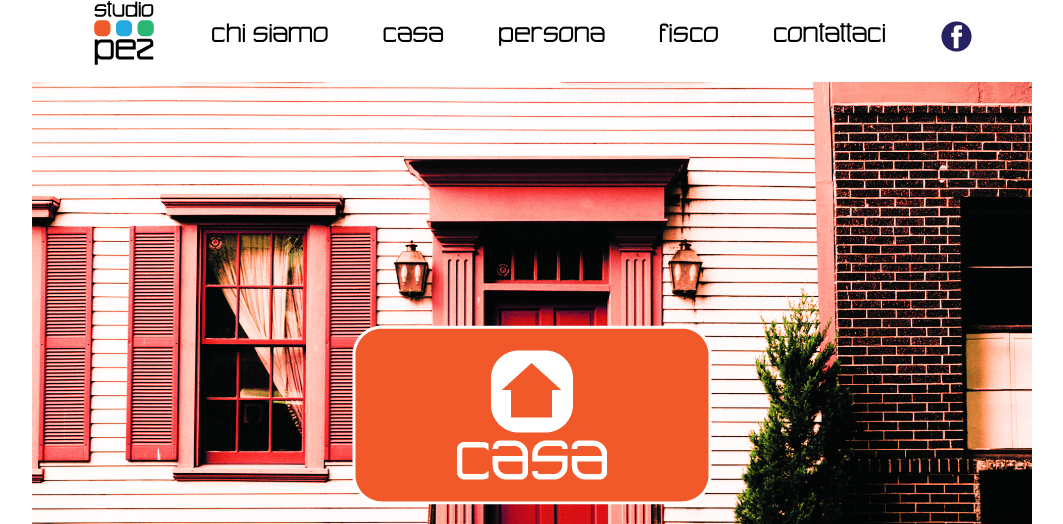
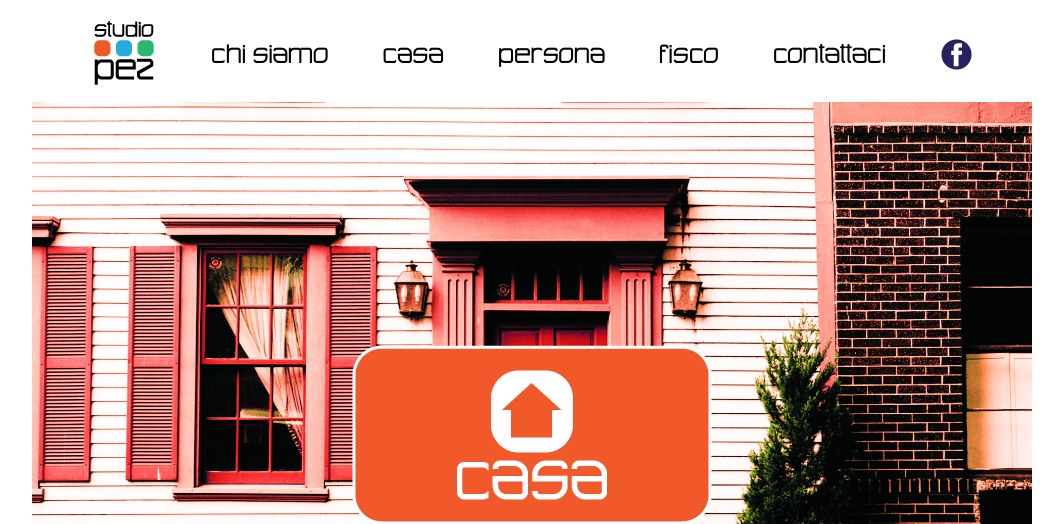
Before and after one commit to lorenzobaronio22/pez, a Flask app: page / in a window 1280 px wide. Shown: the top 524 px of the page, without its empty margins (108-1171 px from the left). Run offline with Flask 2, Linux system fonts and the light colour scheme; some libraries are stand-ins or nearby versions.

Commit message:
Allineamento verticale immagini navbar

```diff
--- a/app/static/css/app.css
+++ b/app/static/css/app.css
@@ -39,9 +39,13 @@ body {
 #navbar-logo {
     text-decoration: none;
 }
+#navbar-logo img {
+    vertical-align: bottom;
+    margin-top: 2%;
+}
 .facebook {
-    vertical-align: top;
-    margin-top: 2%;
+    vertical-align: middle;
+    margin-top: 0;
 }
 .facebook:hover {
     box-shadow: 0 0 10px 5px rgba(0, 0, 0 , .1);
```
